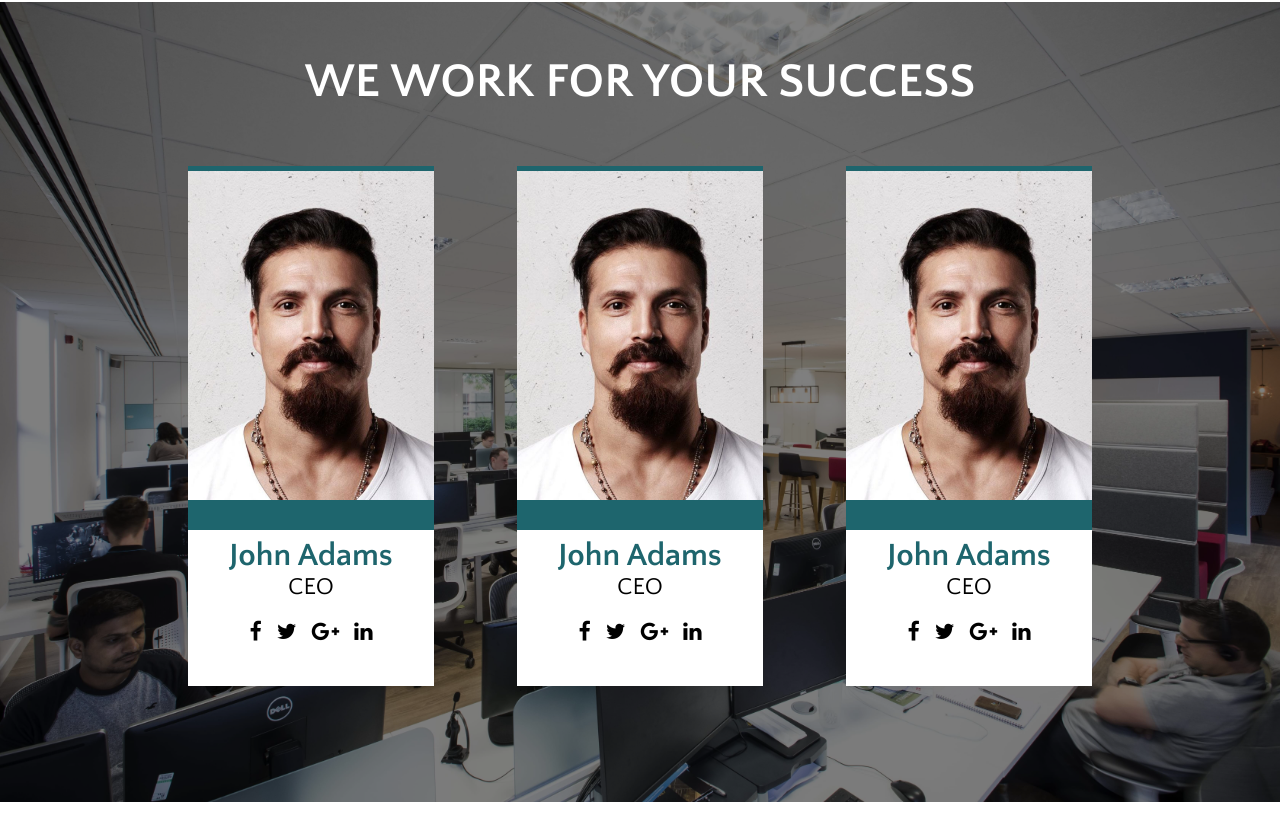
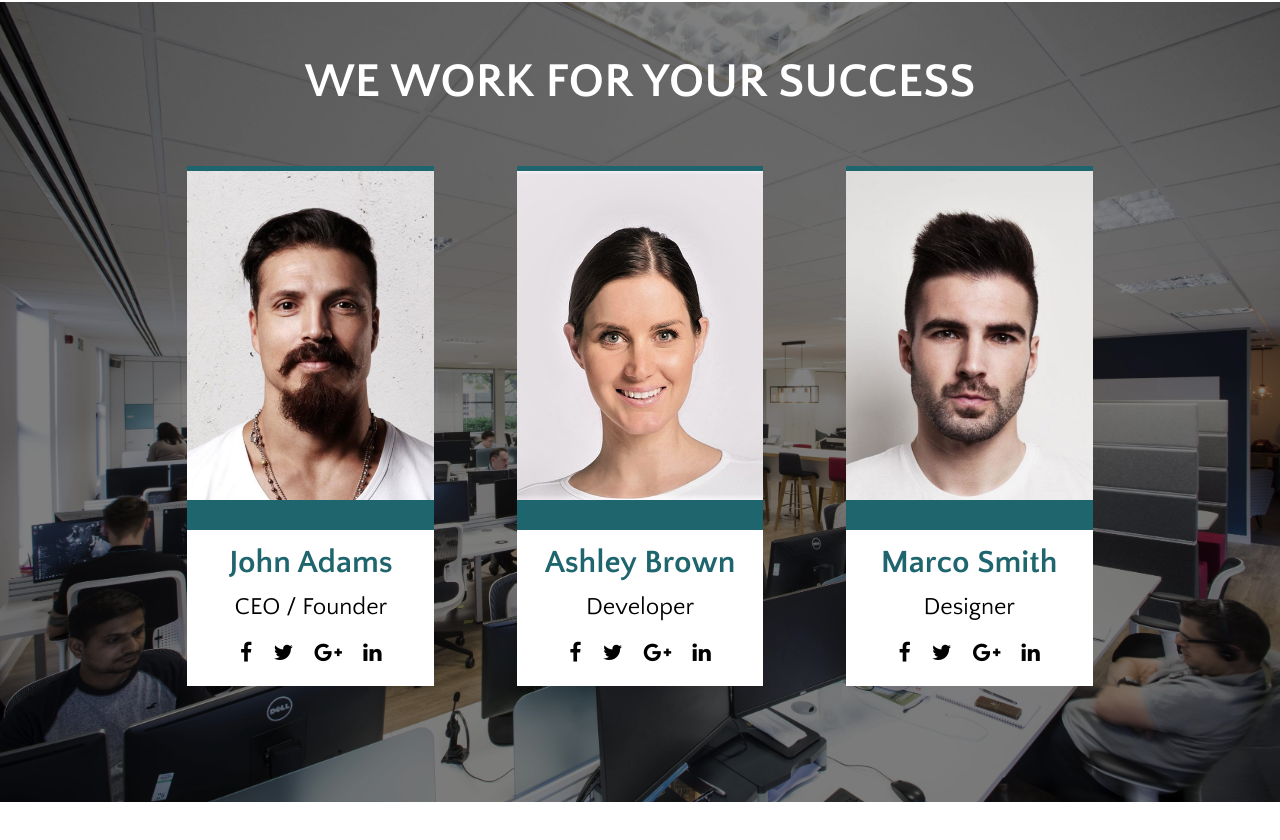
Before and after one commit to TheMatiss/Zetasum, a plain HTML site: page index.html in a window 1280 px wide. Shown: the part 3151-3991 px from the top of the page. Drawn offline with Linux system fonts and the light colour scheme.

Commit message:
crew selection

```diff
--- a/index.html
+++ b/index.html
@@ -109,15 +109,15 @@
 		<div class="overlay2"></div>
 		<h5 class="crew__header">WE WORK FOR YOUR SUCCESS</h5>
 		<div class="crew__wrapper">
-		<div class="crew__column"><div class="crew__image"><img src="images/9.jpg" class="crew__imagedetails"></div><div class="crew__name">John Adams</div><div class="crew__occupation">CEO</div><div class="crew__social"><a href="#" class="crew__socialicon"><i class="fa fa-facebook fa-lg" aria-hidden="true"></i>
+		<div class="crew__column"><div class="crew__image"><img src="images/9.jpg" class="crew__imagedetails"></div><div class="crew__name">John Adams</div><div class="crew__occupation">CEO / Founder</div><div class="crew__social"><a href="#" class="crew__socialicon"><i class="fa fa-facebook fa-lg" aria-hidden="true"></i>
 		</a><a href="#" class="crew__socialicon"><i class="fa fa-twitter fa-lg"></i></a><a href="#" class="crew__socialicon"><i class="fa fa-google-plus fa-lg" aria-hidden="true"></i>
 		</a><a href="#" class="crew__socialicon"><i class="fa fa-linkedin fa-lg" aria-hidden="true"></i>
 		</a></div></div>
-		<div class="crew__column"><div class="crew__image"><img src="images/9.jpg" class="crew__imagedetails"></div><div class="crew__name">John Adams</div><div class="crew__occupation">CEO</div><div class="crew__social"><a href="#" class="crew__socialicon"><i class="fa fa-facebook fa-lg" aria-hidden="true"></i>
+		<div class="crew__column"><div class="crew__image"><img src="images/11.png" class="crew__imagedetails"></div><div class="crew__name">Ashley Brown</div><div class="crew__occupation">Developer</div><div class="crew__social"><a href="#" class="crew__socialicon"><i class="fa fa-facebook fa-lg" aria-hidden="true"></i>
 		</a><a href="#" class="crew__socialicon"><i class="fa fa-twitter fa-lg"></i></a><a href="#" class="crew__socialicon"><i class="fa fa-google-plus fa-lg" aria-hidden="true"></i>
 		</a><a href="#" class="crew__socialicon"><i class="fa fa-linkedin fa-lg" aria-hidden="true"></i>
 		</a></div></div>
-		<div class="crew__column"><div class="crew__image"><img src="images/9.jpg" class="crew__imagedetails"></div><div class="crew__name">John Adams</div><div class="crew__occupation">CEO</div><div class="crew__social"><a href="#" class="crew__socialicon"><i class="fa fa-facebook fa-lg" aria-hidden="true"></i>
+		<div class="crew__column"><div class="crew__image"><img src="images/10.jpg" class="crew__imagedetails"></div><div class="crew__name">Marco Smith</div><div class="crew__occupation">Designer</div><div class="crew__social"><a href="#" class="crew__socialicon"><i class="fa fa-facebook fa-lg" aria-hidden="true"></i>
 		</a><a href="#" class="crew__socialicon"><i class="fa fa-twitter fa-lg"></i></a><a href="#" class="crew__socialicon"><i class="fa fa-google-plus fa-lg" aria-hidden="true"></i>
 		</a><a href="#" class="crew__socialicon"><i class="fa fa-linkedin fa-lg" aria-hidden="true"></i>
 		</a></div></div>
--- a/style.css
+++ b/style.css
@@ -524,7 +524,11 @@ ul {
 .crew__column {
 	float:left;
 	width:25%;
+	display:flex;
+	flex-direction:column;
+	align-items:center;
 	height:65vh;
+	max-height:85vh;
 	z-index:250;
 	background-color:white;
 
@@ -556,8 +560,8 @@ ul {
 	color:#1e656d;
 	text-align:center;
 	line-height:1em;
-	padding:10px 10px 3px 10px;
-	margin:auto;
+	padding:10px;
+	margin:7.5% 0px 0px 0px;
 }
 
 .crew__occupation {
@@ -565,16 +569,16 @@ ul {
 	color:black;
 	text-align:center;
 	line-height:1em;
-	margin:auto;
+
 }
 
 .crew__social{
-	width:60%;
+	width:70%;
 	display:flex;
 	justify-content:space-around;
-	margin:15px auto 5px auto;
 	padding:5px;
 	height:auto;
+	margin:15px auto 7.5% auto;
 }
 
 .crew__socialicon{
@@ -585,7 +589,7 @@ ul {
 
 a:hover{
 	color: #1e656d;
-	transition-duration:0.5s;
+	transition-duration:0.4s;
 }
 
 
@@ -648,4 +652,17 @@ a:hover{
 	.expertise__imageleft {
 		max-width:90%;
 	}
+
 }
+
+@media (max-height:830px){
+.crew__name{
+		margin:auto;
+		padding:0px;
+	}
+
+	.crew__social{
+		margin:auto;
+	}
+
+}
```
Also changed, not shown: images/10.jpg (added), images/11.png (added).
